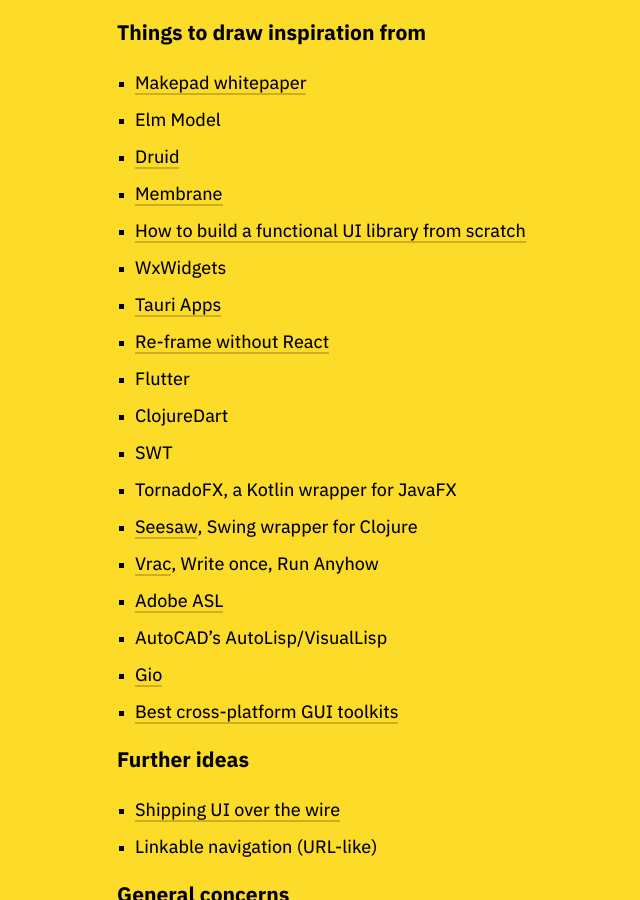
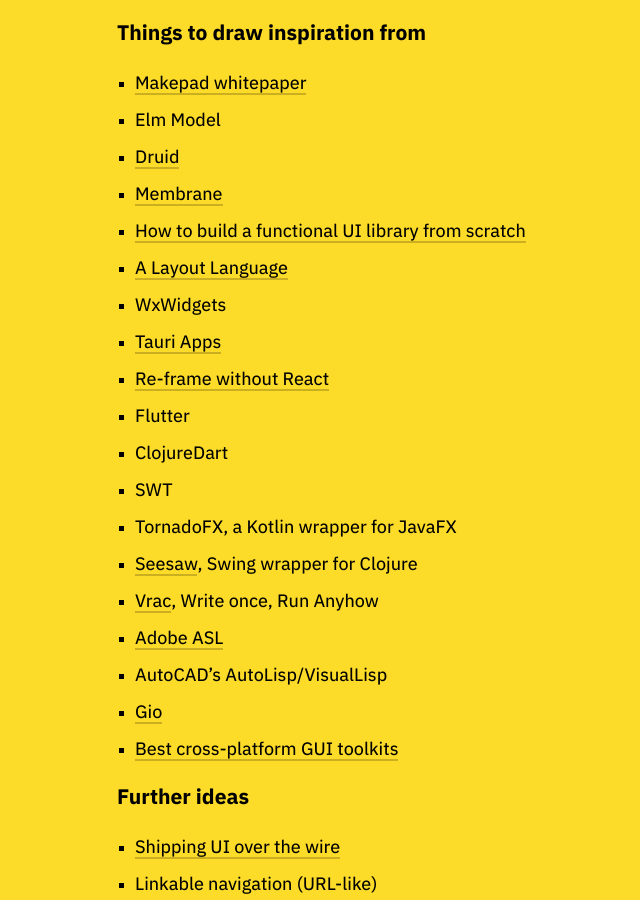
Before and after one commit to tonsky/tonsky.github.io, a Jekyll site: the page built from _posts/2021-09-08-clojure-ui.md, in a window 1280 px wide and 900 px high, scrolled down 13824 px. Shown: the whole window, without its empty margins (252-892 px from the left). Built offline with Jekyll 4.4.1, drawn with Linux system fonts in a browser that asks for light colours.

Commit message:
A link to Layout Language idea by Matt James

```diff
--- a/_posts/2021-09-08-clojure-ui.md
+++ b/_posts/2021-09-08-clojure-ui.md
@@ -293,6 +293,7 @@
 - [Druid](https://raphlinus.github.io/rust/druid/2020/09/25/principled-reactive-ui.html)
 - [Membrane](https://github.com/phronmophobic/membrane/blob/master/docs/tutorial.md)
 - [How to build a functional UI library from scratch](https://blog.phronemophobic.com/what-is-a-user-interface.html)
+- [A Layout Language](https://github.com/matt0xFF/uiwiki/wiki/A-Layout-Language)
 - WxWidgets
 - [Tauri Apps](https://tauri.studio/en/)
 - [Re-frame without React](https://blog.danieljanus.pl/2019/02/05/clj-tvision/)
```
